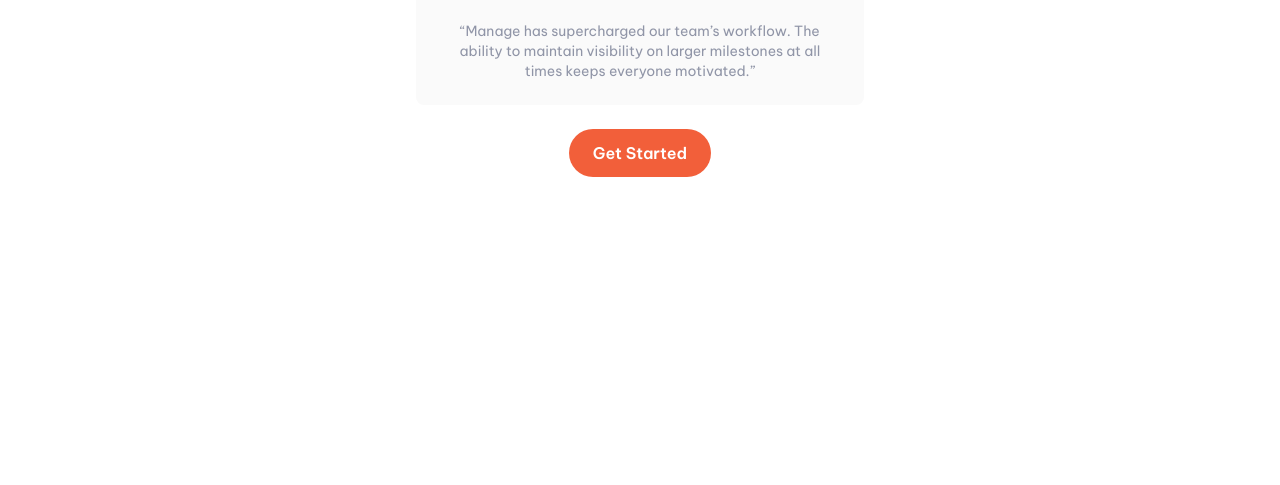
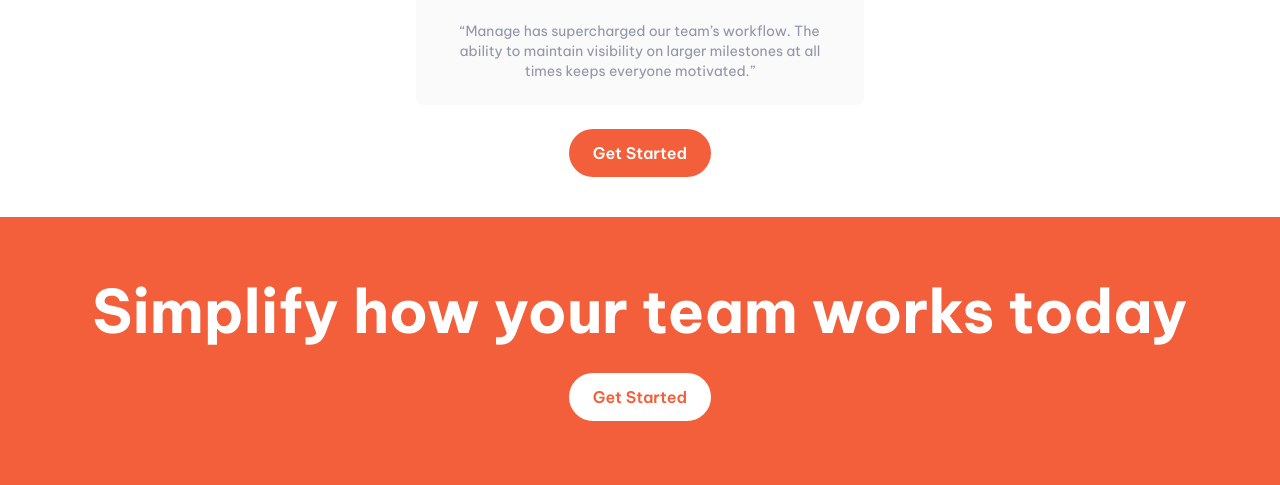
Before and after one commit to zemoCode25/tailwind-landing-page, a website built with Vite: page index.html in a window 1280 px wide. Shown: the part 1583-2068 px from the top of the page. Before the commit the page ends 1760 px from the top, so only its background shows below. Built offline with nearby package versions, Linux system fonts and the light colour scheme; files whose address does not match are found by name.

Commit message:
Added Section: CTA

```diff
--- a/index.html
+++ b/index.html
@@ -200,5 +200,20 @@
         </button>
       </div>
     </section>
+
+    <!-- ------------CTA--------------- -->
+
+    <section>
+      <div class="flex flex-col items-center bg-BrightRed mt-10 py-16 w-full">
+        <h3 class="text-6xl font-bold text-white text-center mb-8">
+          Simplify how your team works today
+        </h3>
+        <button
+          class="py-3 px-6 rounded-3xl bg-white text-BrightRed font-semibold hover:opacity-90 active:opacity-50"
+        >
+          Get Started
+        </button>
+      </div>
+    </section>
   </body>
 </html>
```
